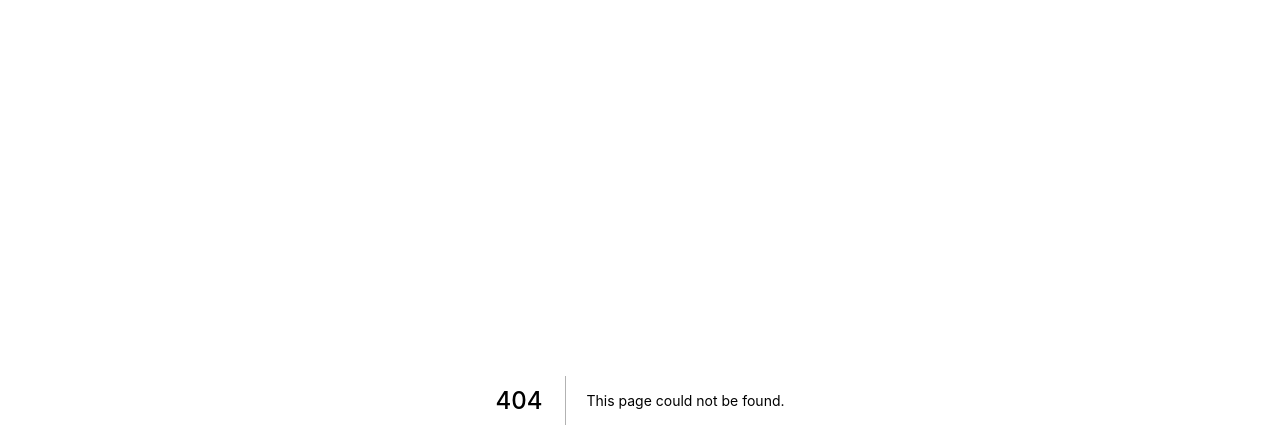
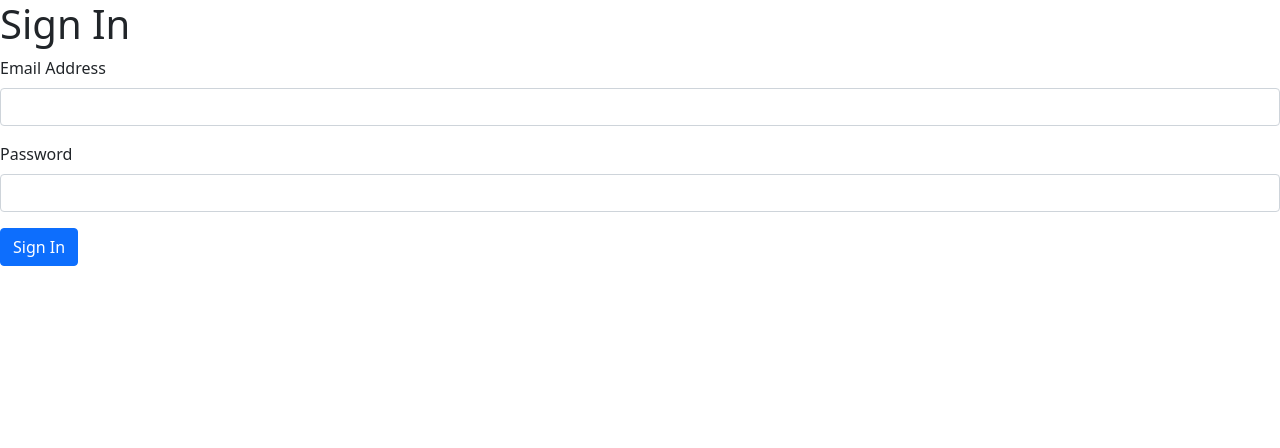
Before and after one commit to longdx304/ticketing, a Next.js app in the folder client/: page /auth/signin in a window 1280 px wide. Before the commit this address had no page. Shown: the top 448 px of the page. Built offline with nearby package versions, Linux system fonts and the light colour scheme.

Commit message:
refactor and add sign in page

```diff
--- /dev/null
+++ b/client/components/auth/AuthForm.js
@@ -0,0 +1,47 @@
+import { useState } from 'react';
+import Router from 'next/router';
+import useRequest from '../../hooks/use-request';
+
+const AuthForm = ({ title, url }) => {
+  const [email, setEmail] = useState('');
+  const [password, setPassword] = useState('');
+  const { doRequest, errors } = useRequest({
+    url,
+    method: 'post',
+    body: { email, password },
+    onSuccess: () => Router.push('/'),
+  });
+
+  const onSubmit = async (event) => {
+    event.preventDefault();
+
+    await doRequest();
+  };
+
+  return (
+    <form onSubmit={onSubmit}>
+      <h1>{title}</h1>
+      <div className="mb-3">
+        <label className="form-label">Email Address</label>
+        <input
+          value={email}
+          onChange={(e) => setEmail(e.target.value)}
+          className="form-control"
+        />
+      </div>
+      <div className="mb-3">
+        <label className="form-label">Password</label>
+        <input
+          type="password"
+          value={password}
+          onChange={(e) => setPassword(e.target.value)}
+          className="form-control"
+        />
+      </div>
+      {errors}
+      <button className="btn btn-primary">{title}</button>
+    </form>
+  );
+};
+
+export default AuthForm;
--- /dev/null
+++ b/client/pages/auth/signin.js
@@ -0,0 +1,7 @@
+import AuthForm from '../../components/auth/AuthForm';
+
+const SignIn = () => {
+  return <AuthForm title="Sign In" url="/api/users/signin" />;
+};
+
+export default SignIn;
```
Also changed, not shown: client/pages/auth/signup.js (+2 -42 lines).
